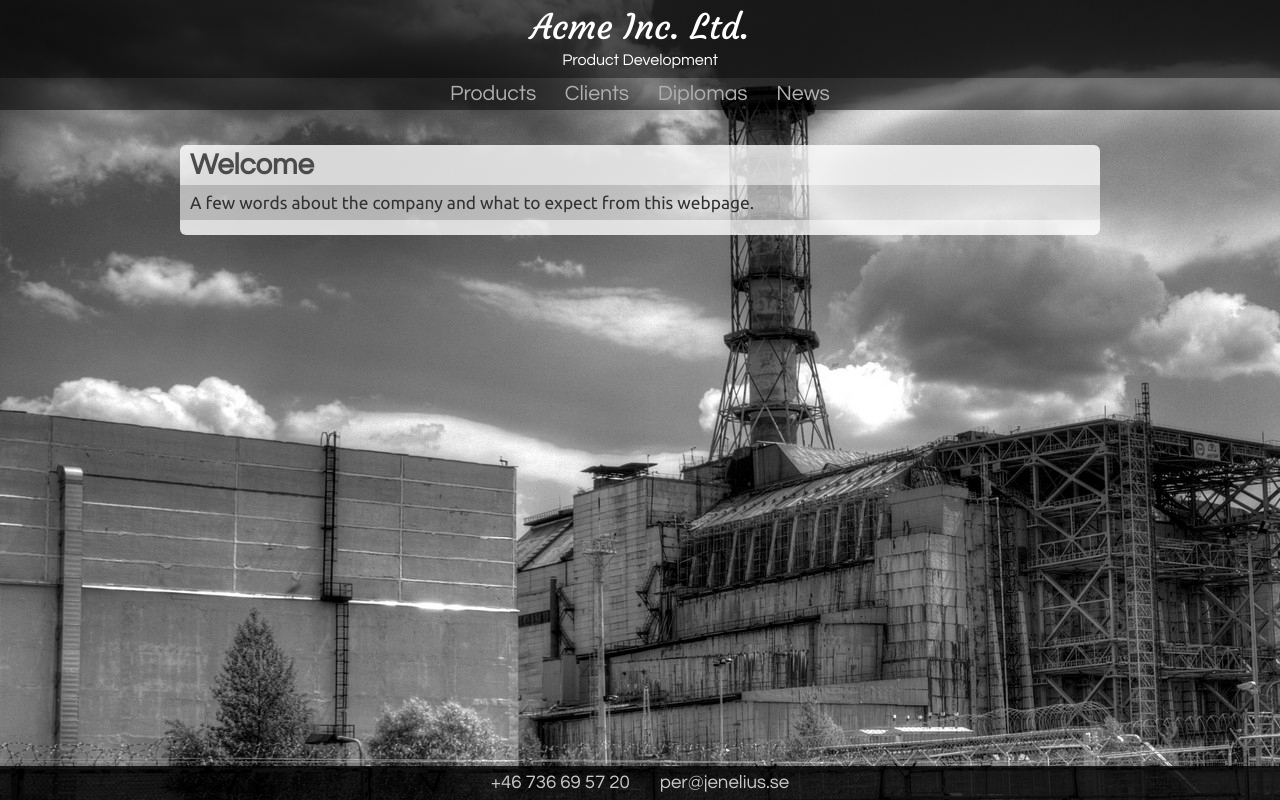
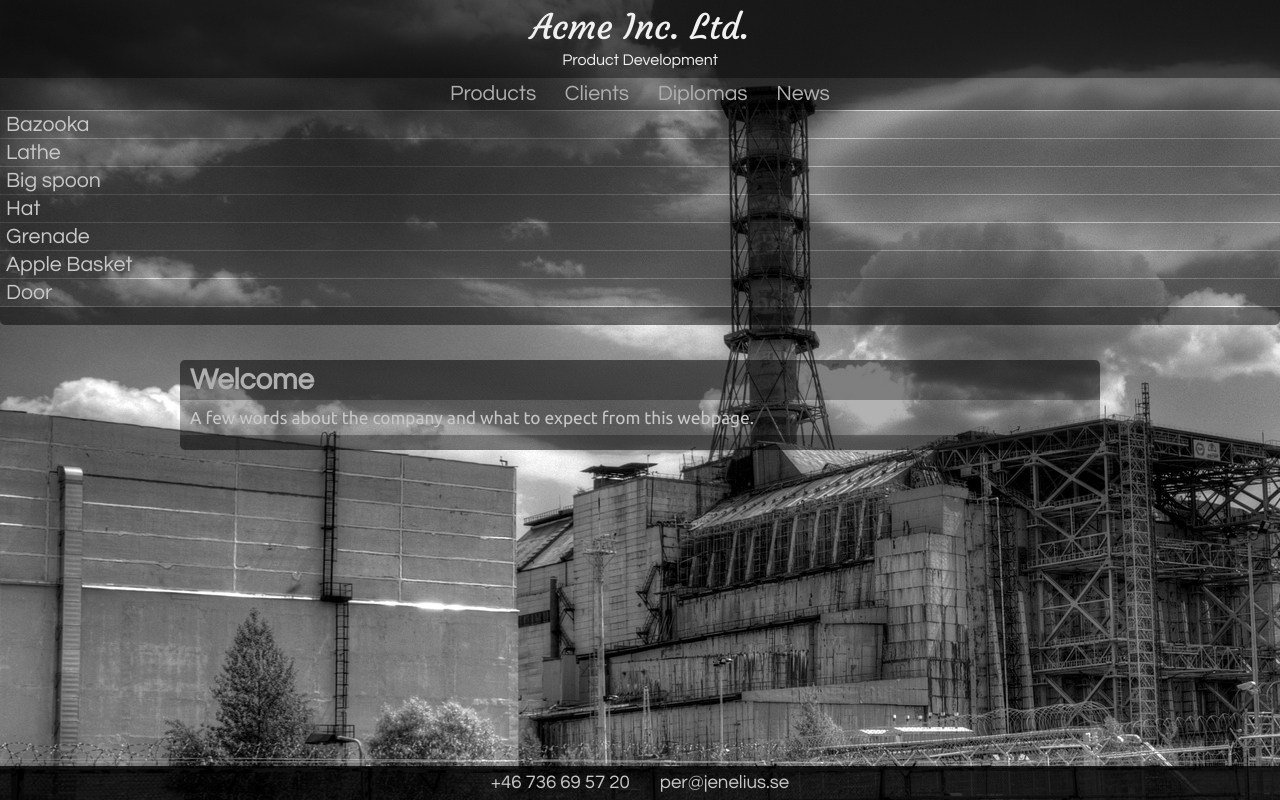
Before and after one commit to PerMJenelius/angular-web, an Angular app: page /home in a window 1280 px wide. Built offline with nearby package versions, Linux system fonts and the light colour scheme.

Commit message:
styling av sidebar

```diff
--- a/src/app/app.component.css
+++ b/src/app/app.component.css
@@ -6,11 +6,11 @@ header {
 
     header>a {
         text-decoration: none;
-        color: rgba(230,230,230,1);
+        color: rgba(200,200,200,1);
     }
 
         header>a:hover {
-            color: rgba(255,255,255,1);
+            color: rgba(240,240,240,1);
         }
 
         header>a>h1 {
@@ -48,6 +48,7 @@ header {
         .mainpages>a:hover {
             cursor: pointer;
             color: rgba(240,240,240,1);
+            background-color: rgba(0,0,0,0.4);
         }
 
 footer {
--- a/src/app/content/content.component.css
+++ b/src/app/content/content.component.css
@@ -1,26 +1,3 @@
-/* navigation */
-
-.mainpages {
-    font-family: 'Questrial', sans-serif;
-    text-align: center;
-    padding: 5px 0;
-    background-color: rgba(0,0,0,0.6);
-}
-
-    .mainpages>a {
-        padding: 5px 12px;
-        border-radius: 0 0 8px 8px;
-        font-size: 16pt;
-        color: rgba(175,175,175,1);
-    }
-
-        .mainpages>a:hover {
-            cursor: pointer;
-            color: rgba(240,240,240,1);
-        }
-
-/* content window */
-
 article {
     width: calc(100vw - 60px);
     padding: 35px 30px;
@@ -31,12 +8,12 @@ article {
     max-width: 900px;
     padding: 5px 10px 0 10px;
     margin: auto;
-    border-radius: 6px 6px 0 0;
-    background-color: rgba(255,255,255,0.8);
+    border-radius: 5px 5px 0 0;
+    background-color: rgba(0,0,0,0.5);
     font-family: 'Questrial', sans-serif;
     font-weight: 700;
     font-size: 22pt;
-    color: rgba(75,75,75,1);
+    color: rgba(175,175,175,1);
 }
 
 #itemInfo {
@@ -45,10 +22,10 @@ article {
     max-width: 900px;
     padding: 8px 10px;
     margin: auto;
-    background-color: rgba(255,255,255,0.6);
+    background-color: rgba(0,0,0,0.3);
     font-family: 'Ubuntu', sans-serif;
     font-size: 13pt;
-    color: rgba(50,50,50,1);
+    color: rgba(200,200,200,1);
 }
 
 #bottombar {
@@ -56,6 +33,6 @@ article {
     max-width: 900px;
     padding: 0 10px;
     margin: auto;
-    border-radius: 0 0 6px 6px;
-    background-color: rgba(255,255,255,0.8);
+    border-radius: 0 0 5px 5px;
+    background-color: rgba(0,0,0,0.5);
 }
--- a/src/app/content/content.component.html
+++ b/src/app/content/content.component.html
@@ -1,3 +1,4 @@
+<aw-sidebar></aw-sidebar>
 <article *ngIf='contentText && contentText.length'>
 	<div id='topBar'>
 		{{contentHeader}}
--- a/src/app/sidebar/sidebar.component.css
+++ b/src/app/sidebar/sidebar.component.css
@@ -0,0 +1,64 @@
+@media (min-width: 1600px) {
+    article {
+    width: 260px;
+    margin: 0;
+    padding: 0;
+    position: fixed;
+    top: 145px;
+    left: 30px;
+    }
+
+    article>div#top {
+        width: 100%;
+        text-align: center;
+        background-color: rgba(0,0,0,0.5);
+        color: rgba(0,0,0,0);
+        border-radius: 5px 5px 0 0;
+    }
+}
+
+@media (max-width: 1600px) {
+    article {
+    width: 100vw;
+    margin: 0;
+    padding: 0;
+    }
+
+    article>div#top {
+        display: none;
+    }
+}
+
+    article>div#middle {
+        max-height: 200px;
+        overflow-y: auto;
+    }
+
+    article>div#bottom {
+        width: 100%;
+        text-align: center;
+        background-color: rgba(0,0,0,0.5);
+        color: rgba(0,0,0,0);
+        border-radius: 0 0 5px 5px;
+    }
+
+    article>div>ul {
+        margin: 0;
+        padding: 0;
+    }
+
+        article>div>ul>li {
+            margin: 1px 0;
+            padding: 3px 6px;
+            list-style-type: none;
+            background-color: rgba(0,0,0,0.3);
+            font-family: 'Questrial', sans-serif;
+            font-size: 16pt;
+            color: rgba(200,200,200,1);
+        }
+
+            article>div>ul>li:hover {
+                cursor: pointer;
+                background-color: rgba(0,0,0,0.5);
+                color: rgba(240,240,240,1);
+            }
--- a/src/app/sidebar/sidebar.component.html
+++ b/src/app/sidebar/sidebar.component.html
@@ -1,3 +1,9 @@
-<p>
-  sidebar works!
-</p>
+<article *ngIf='menuItems && menuItems.length'>
+	<div id='top'>...</div>
+	<div id='middle'>
+		<ul *ngFor='let item of menuItems'>
+			<li>{{item}}</li>
+		</ul>
+	</div>
+	<div id='bottom'>...</div>
+</article>
--- a/src/app/sidebar/sidebar.component.ts
+++ b/src/app/sidebar/sidebar.component.ts
@@ -1,15 +1,23 @@
 import { Component, OnInit } from '@angular/core';
 
 @Component({
-  selector: 'app-sidebar',
-  templateUrl: './sidebar.component.html',
-  styleUrls: ['./sidebar.component.css']
+	selector: 'aw-sidebar',
+	templateUrl: './sidebar.component.html',
+	styleUrls: ['./sidebar.component.css']
 })
 export class SidebarComponent implements OnInit {
+	menuItems: string[] = [
+		'Bazooka',
+		'Lathe',
+		'Big spoon',
+		'Hat',
+		'Grenade',
+		'Apple Basket',
+		'Door'
+	]
 
-  constructor() { }
+	constructor() { }
 
-  ngOnInit() {
-  }
-
+	ngOnInit() {
+	}
 }
```
